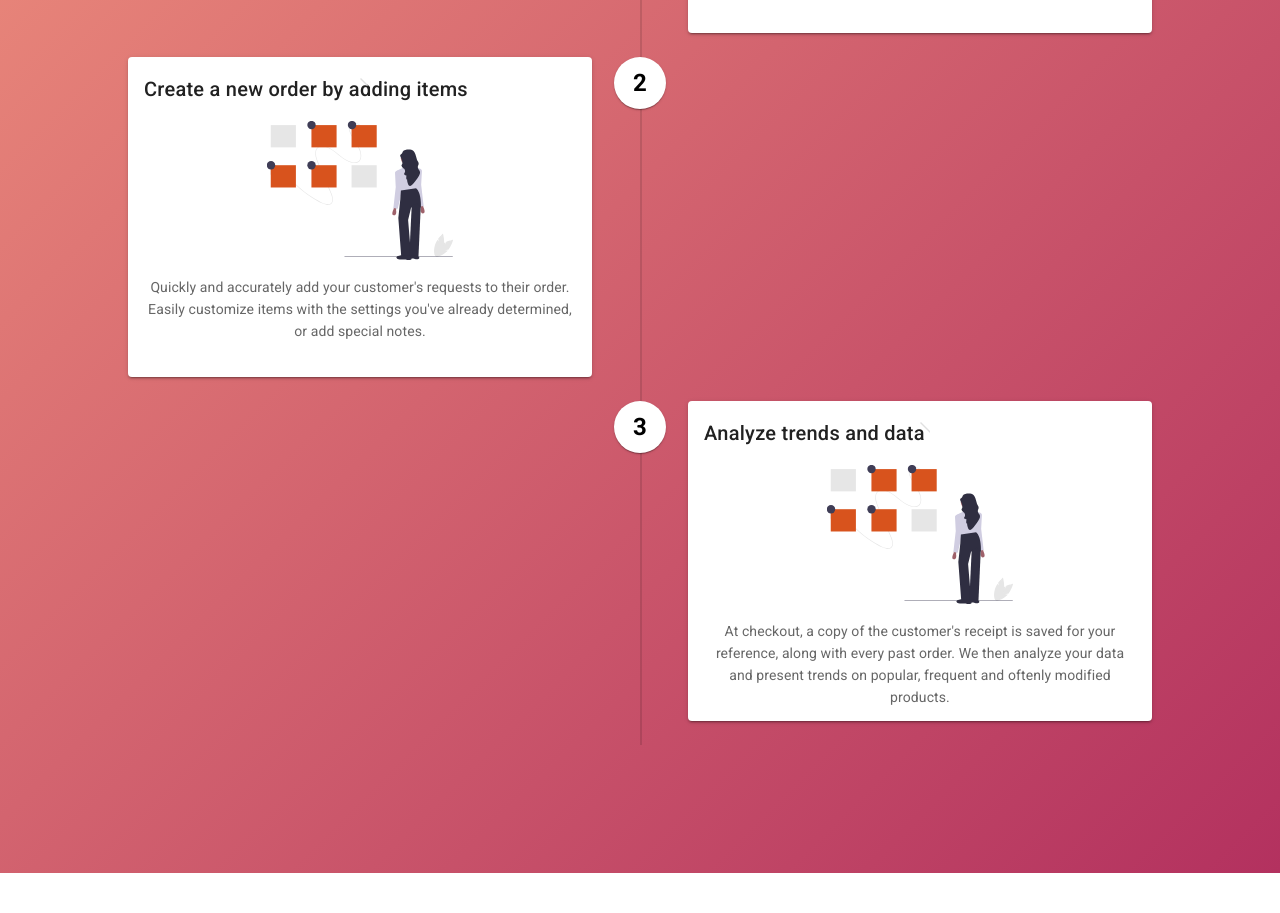
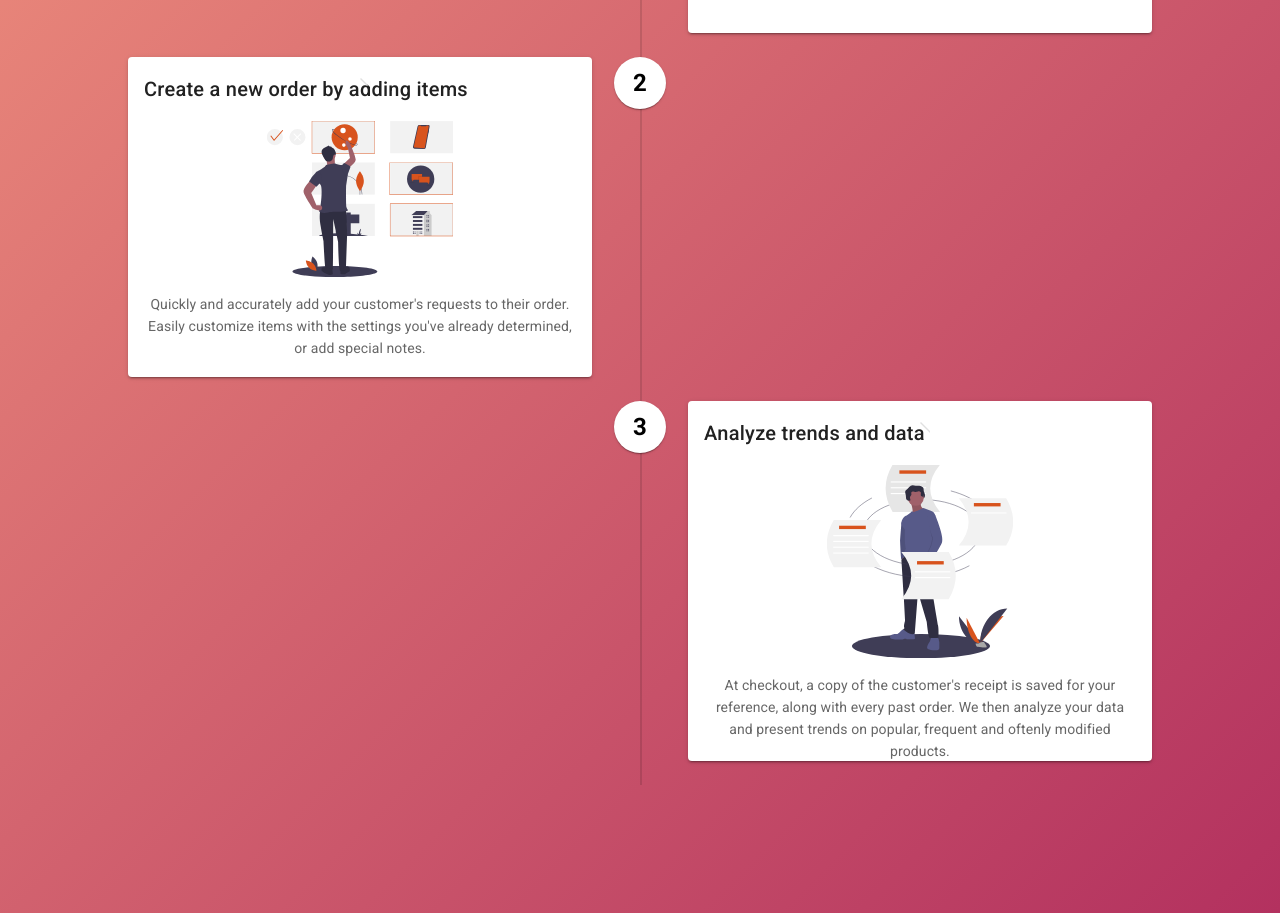
Before and after one commit to mtxrii/RingUp, a Vue app: page / in a window 1280 px wide. Shown: the part 1360-2273 px from the top of the page. Before the commit the page ends 2233 px from the top, so only its background shows below. Built offline with nearby package versions, Linux system fonts and the light colour scheme; no server answers.

Commit message:
Finished timeline

```diff
--- a/src/views/Home.vue
+++ b/src/views/Home.vue
@@ -47,7 +47,7 @@
           <v-card-title class="headline">
             Create a new order by adding items
           </v-card-title>
-          <v-img src="../assets/undraw/selected_options.svg" width="40%" style="margin: 0 auto"></v-img>
+          <v-img src="../assets/undraw/selecting.svg" width="40%" style="margin: 0 auto"></v-img>
           <v-card-text class="body-1">
             Quickly and accurately add your customer's requests to their order. Easily customize items with the settings you've already determined, or add special notes.
           </v-card-text>
@@ -59,11 +59,11 @@
           <h2>3</h2>
         </template>
 
-        <v-card class="elevation-2" width="500" height="320">
+        <v-card class="elevation-2" width="500" height="360">
           <v-card-title class="headline">
             Analyze trends and data
           </v-card-title>
-          <v-img src="../assets/undraw/selected_options.svg" width="40%" style="margin: 0 auto"></v-img>
+          <v-img src="../assets/undraw/memory_storage.svg" width="40%" style="margin: 0 auto"></v-img>
           <v-card-text class="body-1">
             At checkout, a copy of the customer's receipt is saved for your reference, along with every past order. We then analyze your data and present trends on popular, frequent and oftenly modified products.
           </v-card-text>
```
Also changed, not shown: src/assets/undraw/memory_storage.svg (added), src/assets/undraw/selecting.svg (added).
